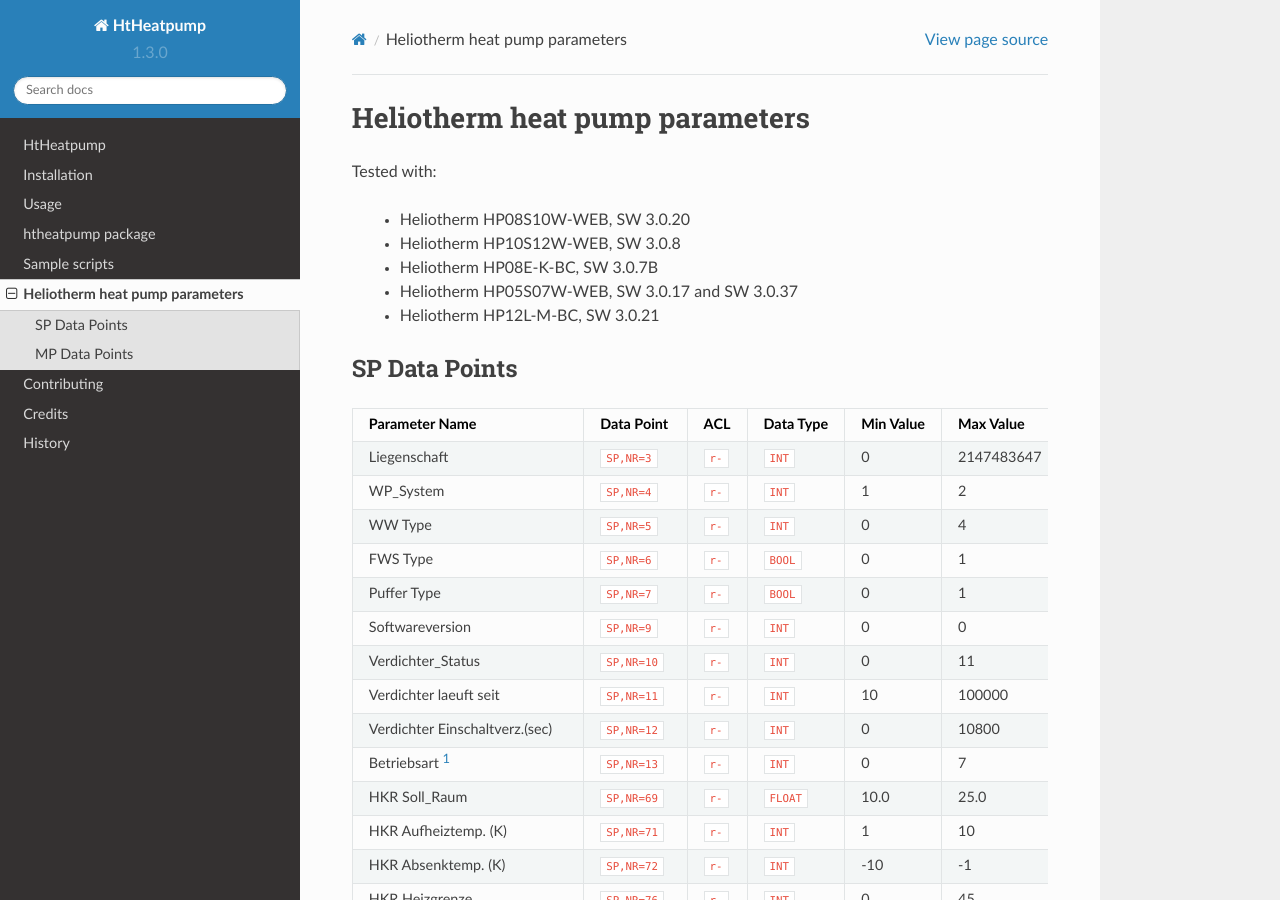
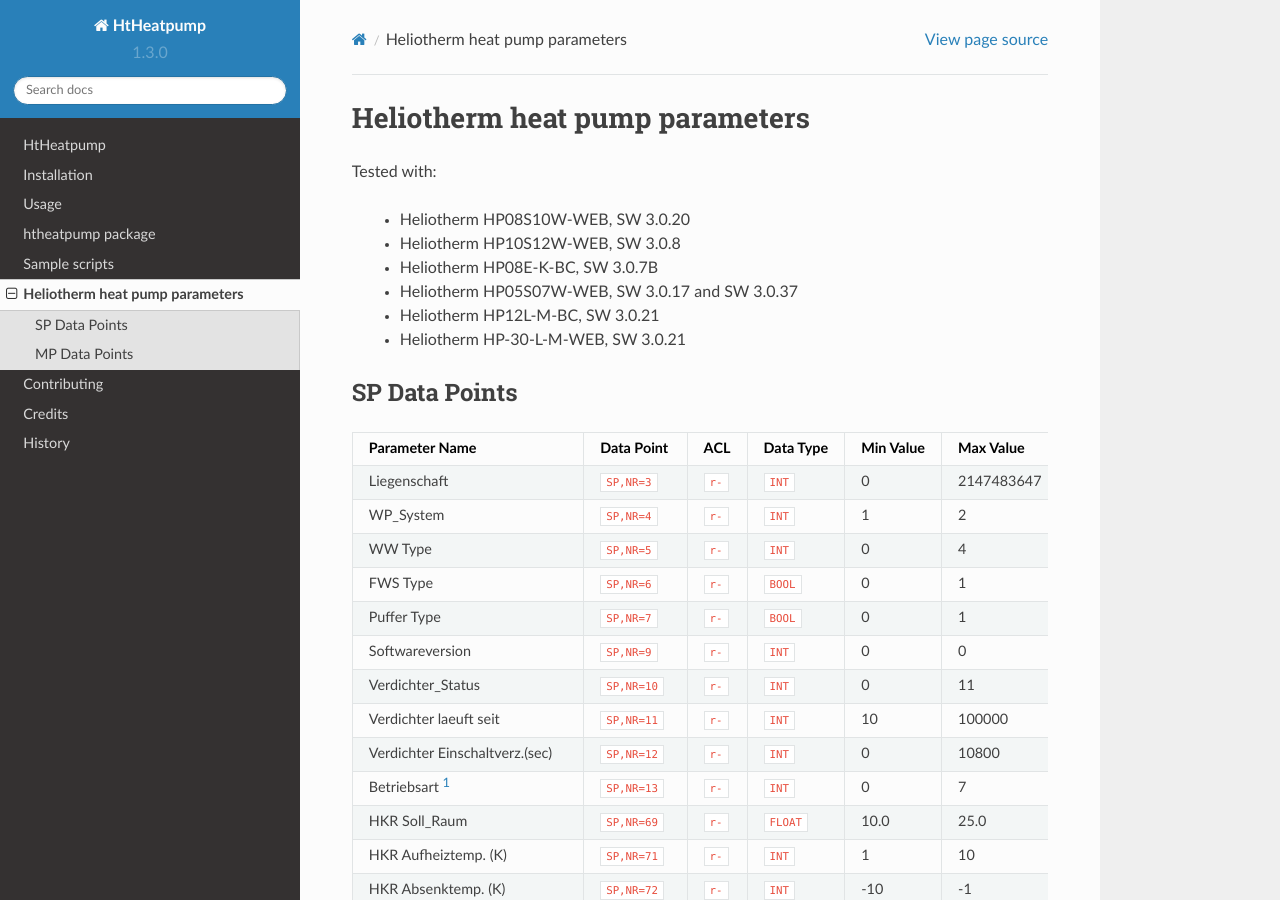
Before and after one commit to dstrigl/htheatpump, a Sphinx documentation site: the page built from docs/htparams.rst, in a window 1280 px wide and 900 px high. Built offline with Sphinx 7.4.7 and the Read the Docs theme 2.0.0, drawn with Linux system fonts in a browser that asks for light colours.

```diff
--- a/README.rst
+++ b/README.rst
@@ -66,9 +66,10 @@ Tested with [*]_
 * Heliotherm HP05S07W-WEB, SW 3.0.17 and SW 3.0.37
 * Heliotherm HP12L-M-BC, SW 3.0.21
 * Heliotherm HP07S08W-WEB, SW 3.0.37
+* Heliotherm HP-30-L-M-WEB, SW 3.0.21
 * Brötje BSW NEO 8 SW 3.0.38
 
-  .. [*] thanks to Kilian, Hans, Alois, Simon and Felix (`FelixPetriconi <https://github.com/FelixPetriconi>`_) for contribution
+  .. [*] thanks to Kilian, Hans, Alois, Simon, Felix (`FelixPetriconi <https://github.com/FelixPetriconi>`_) and Matthias for contribution
 
 
 Installation
--- a/docs/htparams.rst
+++ b/docs/htparams.rst
@@ -10,6 +10,7 @@ Tested with:
   * Heliotherm HP08E-K-BC, SW 3.0.7B
   * Heliotherm HP05S07W-WEB, SW 3.0.17 and SW 3.0.37
   * Heliotherm HP12L-M-BC, SW 3.0.21
+  * Heliotherm HP-30-L-M-WEB, SW 3.0.21
 
 
 SP Data Points
```
